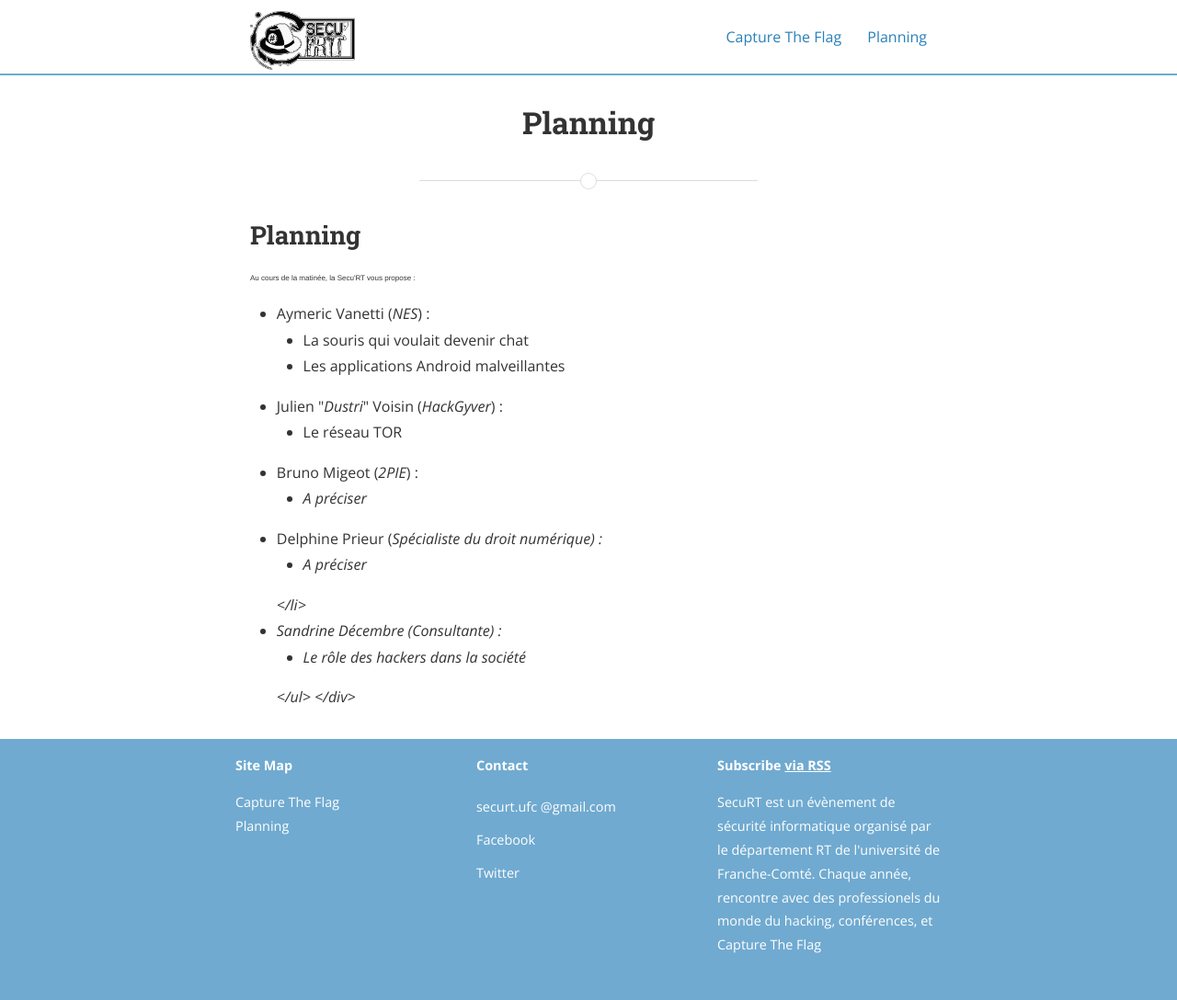
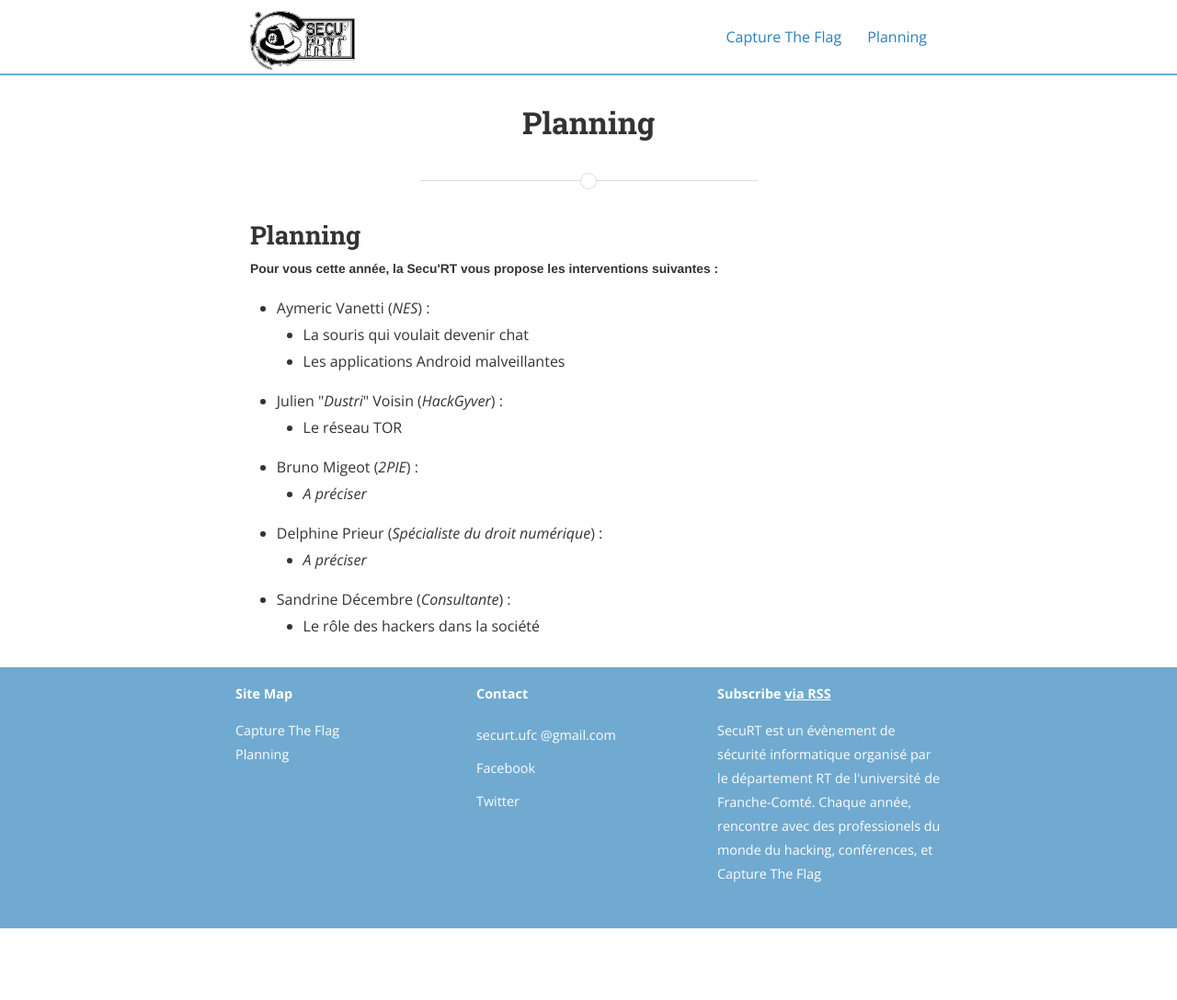
Before and after one commit to SecuRT/securt.github.io, a Jekyll site: the page built from planning.md, in a window 1280 px wide. Shown: the whole page at 92% size. Built offline with Jekyll 4.4.1, drawn with Linux system fonts in a browser that asks for light colours; nearby versions of some CDN libraries; after the commit the page ends 1010 px from its top, so only the background shows below that.

Commit message:
[planning] Fix paragraph size and italic format.

```diff
--- a/planning.md
+++ b/planning.md
@@ -5,14 +5,15 @@ permalink: /planning/
 ---
 
 <div style="wrapper">
-    <h2>Planning</h2>
-    <p class="info">
-        Au cours de la matinée, la Secu'RT vous propose :
-    </p>
+    <h2>Planning
+        <p class="info">
+            Pour vous cette année, la Secu'RT vous propose les interventions suivantes :
+        </p>
+    </h2>
     <ul>
         <li>Aymeric Vanetti (<i>NES</i>) :
             <ul>
-                <li>La souris qui voulait devenir chat</li>
+                <li>La souris qui voulait devenir chat</li><!-- Again? -->
                 <li>Les applications Android malveillantes</li>
             </ul>
         </li>
@@ -26,7 +27,7 @@ permalink: /planning/
                 <li><i>A préciser</i></li>
             </ul>
         </li>
-        <li>Delphine Prieur (<i>Spécialiste du droit numérique<i>) :
+        <li>Delphine Prieur (<i>Spécialiste du droit numérique</i>) :
             <ul>
                 <li><i>A préciser</i></li>
             </ul>
```
